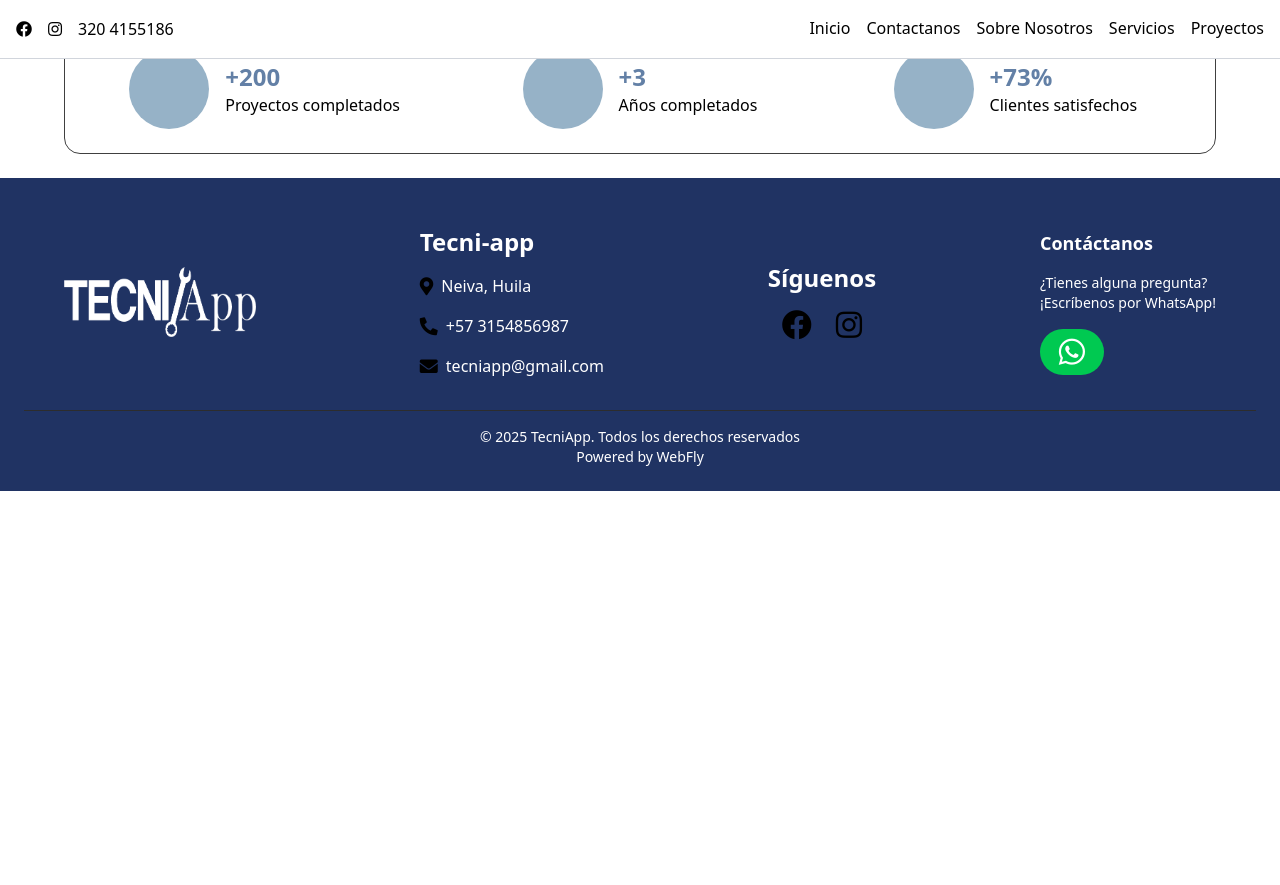
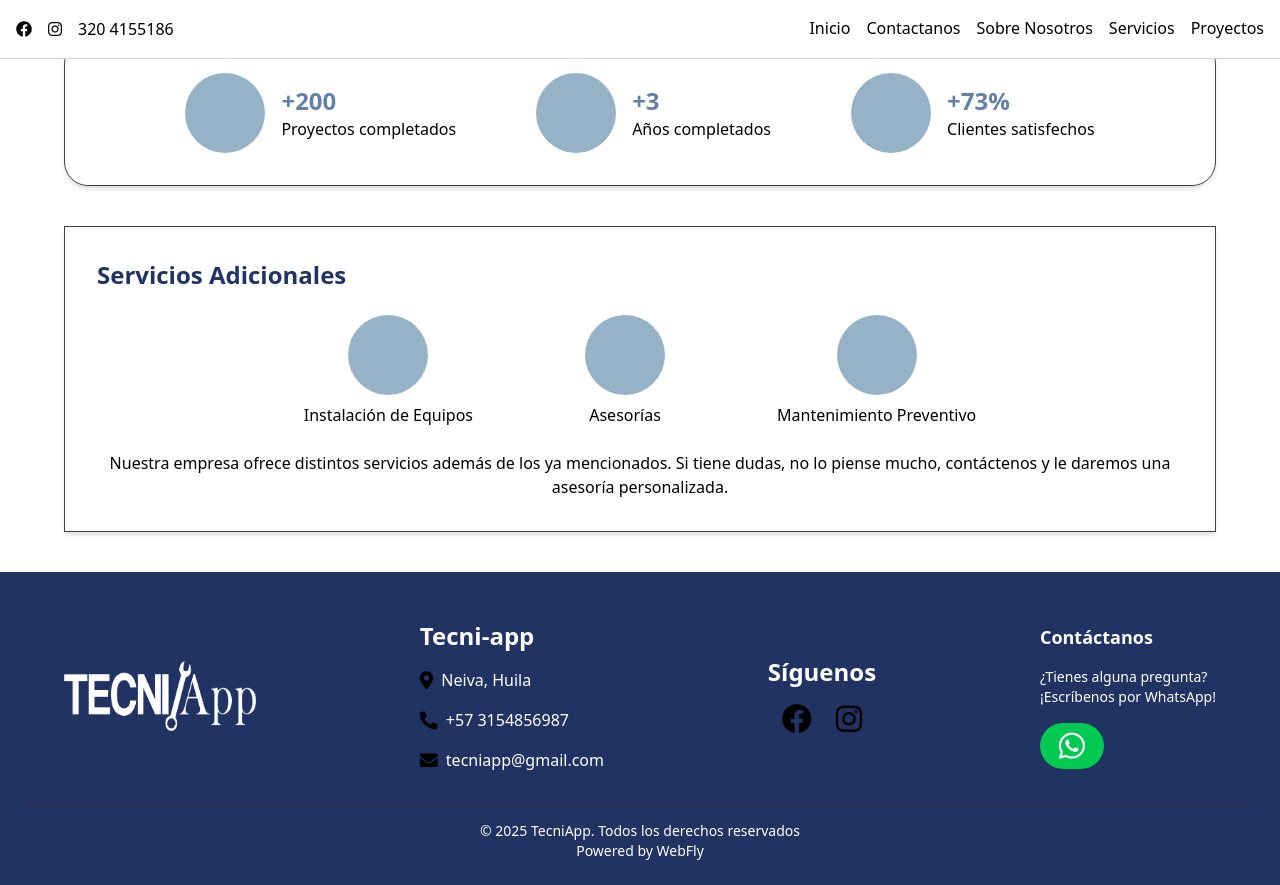
Before and after one commit to reivyng/tecni-app, a React (Vite) app in the folder tecni-app/: page /projects in a window 1280 px wide. Before the commit the page ends 800 px from the top, so only its background shows below. Built offline with nearby package versions, Linux system fonts and the light colour scheme.

Commit message:
parte de servicios adicionales echa en proyectos

```diff
--- a/tecni-app/src/pages/projects.jsx
+++ b/tecni-app/src/pages/projects.jsx
@@ -3,37 +3,68 @@ import { motion } from "framer-motion";
 
 const projects = () => {
   return (
+    <div className="w-full px-6 mx-auto max-w-7xl">
+      {/* Sección de estadísticas */}
       <motion.div
-      className="p-6 m-6 mx-auto w-full max-w-6xl border-[1.5px] border-neutral-700 rounded-2xl opacity-0"
+        className="p-8 m-10 border shadow-md border-neutral-700 rounded-3xl"
         initial={{ opacity: 0, y: 50 }}
         whileInView={{ opacity: 1, y: 0 }}
-      viewport={{ once: true }}
-      transition={{ duration: 0.8, ease: "easeOut" }}
+        transition={{ duration: 0.8 }}
       >
-      {/* Contenedor principal */}
-      <div className="grid grid-cols-1 gap-6 text-center md:grid-cols-3 md:text-left">
+        <div className="flex flex-wrap justify-center gap-20">
           {[
-          { value: "+200", text: "Proyectos completados" },
-          { value: "+3", text: "Años completados" },
-          { value: "+73%", text: "Clientes satisfechos" },
+            { label: "Proyectos completados", value: "+200" },
+            { label: "Años completados", value: "+3" },
+            { label: "Clientes satisfechos", value: "+73%" },
           ].map((item, index) => (
             <motion.div
               key={index}
-            className="flex items-center justify-center space-x-4"
+              className="flex items-center space-x-4"
               initial={{ opacity: 0, y: 30 }}
               whileInView={{ opacity: 1, y: 0 }}
-            viewport={{ once: true }}
-            transition={{ duration: 0.6, delay: index * 0.2, ease: "easeOut" }}
+              transition={{ duration: 0.6, delay: index * 0.2 }}
             >
-            <div className="bg-[#96B2C7] rounded-full w-16 h-16 md:w-20 md:h-20"></div>
-            <div>
-              <h1 className="text-[#6380A6] text-xl md:text-2xl font-bold">{item.value}</h1>
-              <p className="text-sm md:text-base">{item.text}</p>
+              <div className="bg-[#96B2C7] rounded-full w-20 h-20"></div>
+              <div className="text-center md:text-left">
+                <h1 className="text-[#6380A6] text-2xl font-bold">{item.value}</h1>
+                <p>{item.label}</p>
               </div>
             </motion.div>
           ))}
         </div>
       </motion.div>
+
+      {/* Sección de servicios adicionales */}
+      <motion.div
+        className="p-8 m-10 border shadow-md border-neutral-700"
+        initial={{ opacity: 0, y: 50 }}
+        whileInView={{ opacity: 1, y: 0 }}
+        transition={{ duration: 0.8 }}
+      >
+        <h2 className="text-2xl font-bold text-[#203363]">Servicios Adicionales</h2>
+        <div className="flex flex-wrap justify-center mt-6 gap-28">
+          {[
+            "Instalación de Equipos",
+            "Asesorías",
+            "Mantenimiento Preventivo",
+          ].map((service, index) => (
+            <motion.div
+              key={index}
+              className="flex flex-col items-center space-y-2"
+              initial={{ opacity: 0, y: 30 }}
+              whileInView={{ opacity: 1, y: 0 }}
+              transition={{ duration: 0.6, delay: index * 0.2 }}
+            >
+              <div className="bg-[#96B2C7] w-20 h-20 rounded-full"></div>
+              <p className="text-center">{service}</p>
+            </motion.div>
+          ))}
+        </div>
+        <p className="mt-6 text-center">
+          Nuestra empresa ofrece distintos servicios además de los ya mencionados. Si tiene dudas, no lo piense mucho, contáctenos y le daremos una asesoría personalizada.
+        </p>
+      </motion.div>
+    </div>
   );
 };
 
```
Lines whose indentation alone changed are shown as unchanged.
